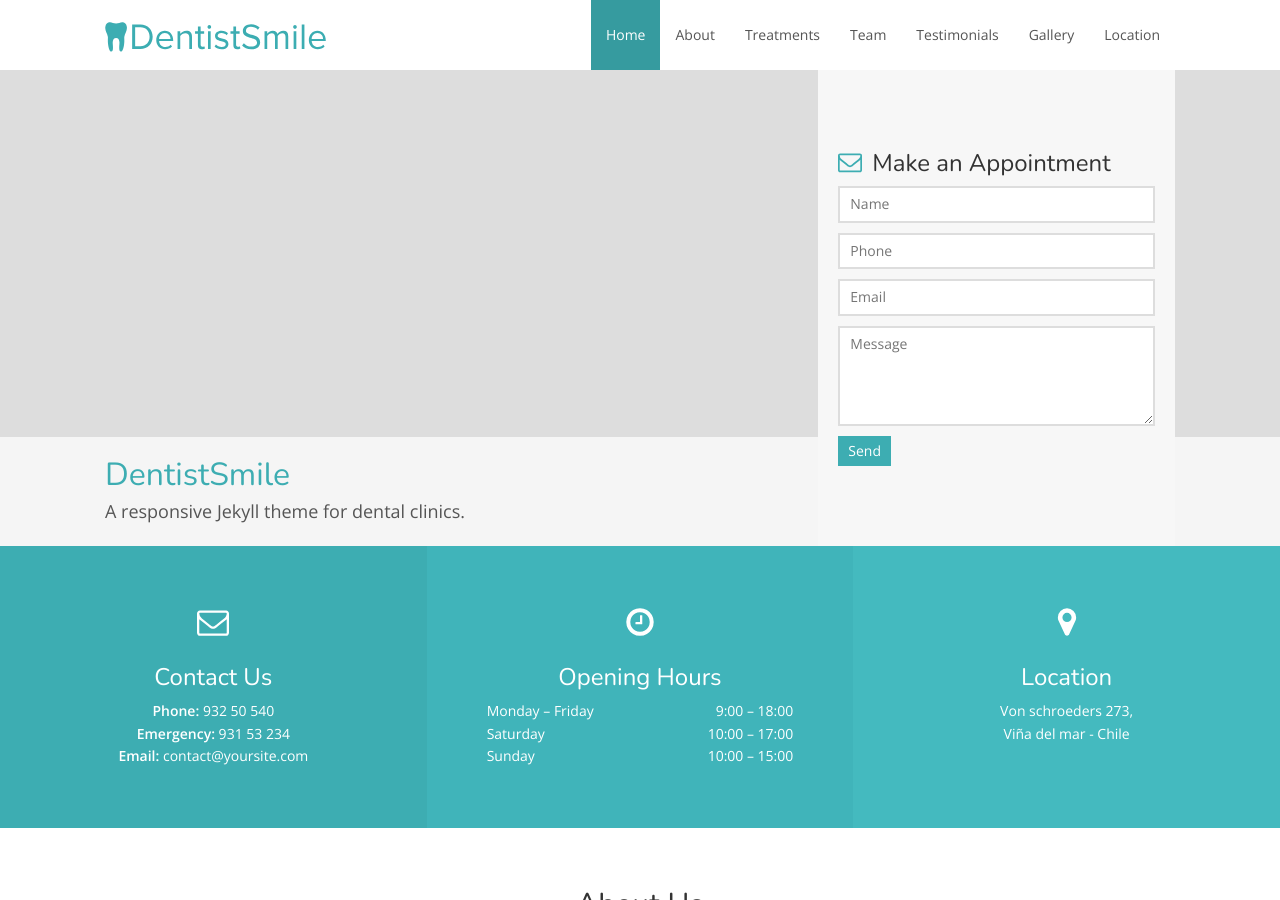
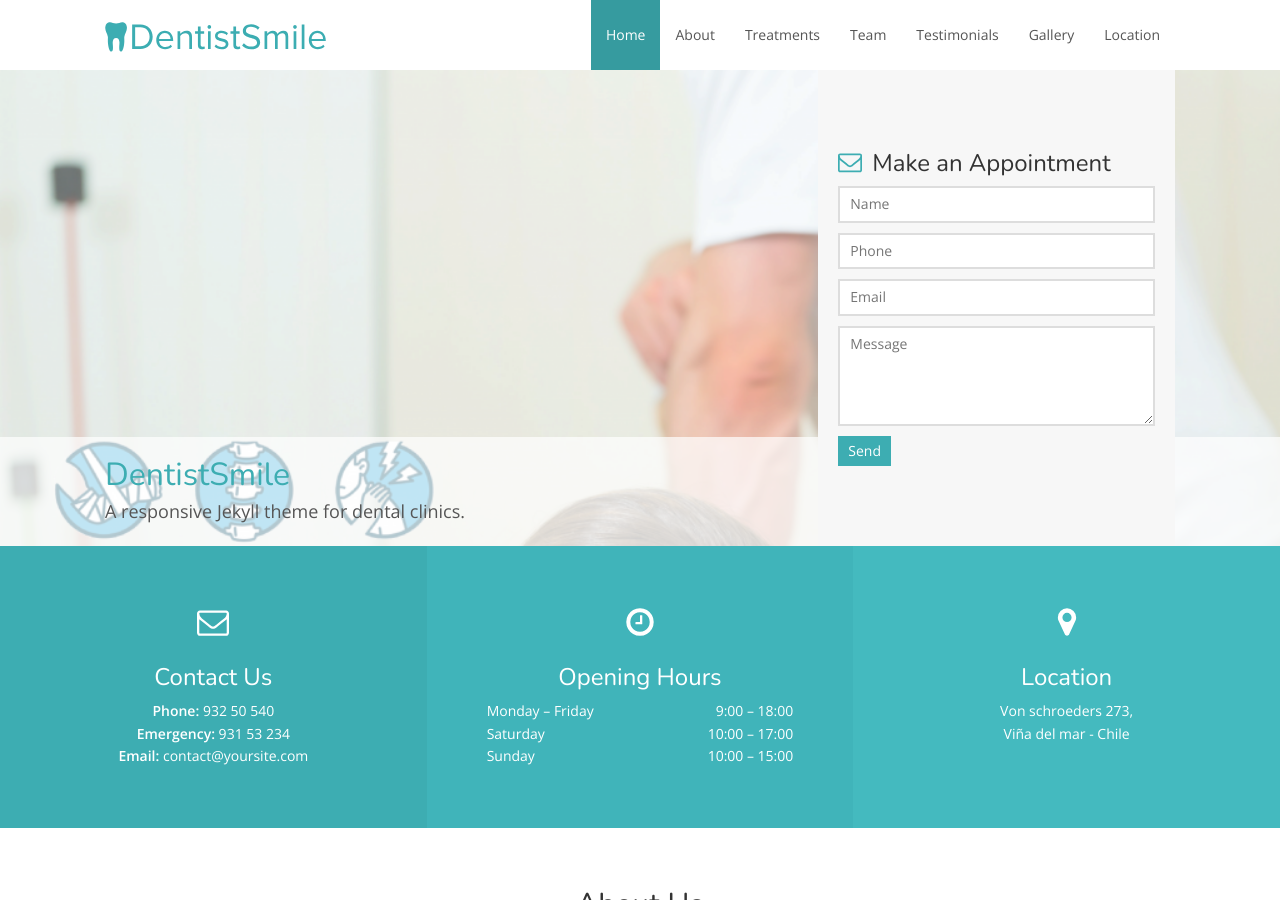
Before and after one commit to JendrzejewskiP/JendrzejewskiP.github.io, a Jekyll site: the page built from index.html, in a window 1280 px wide and 900 px high. Built offline with Jekyll 4.4.1, drawn with Linux system fonts in a browser that asks for light colours; nearby versions of some CDN libraries.

Commit message:
change hero img

```diff
--- a/_config.yml
+++ b/_config.yml
@@ -7,7 +7,7 @@ logo_url: svg/min/logo.svg
 
 # Hero
 hero:
-    hero_img: hero.jpg
+    hero_img: hero.png
     hero_title: DentistSmile
     hero_description: A responsive Jekyll theme for dental clinics.
 
```
Also changed, not shown: img/hero.png (added).
